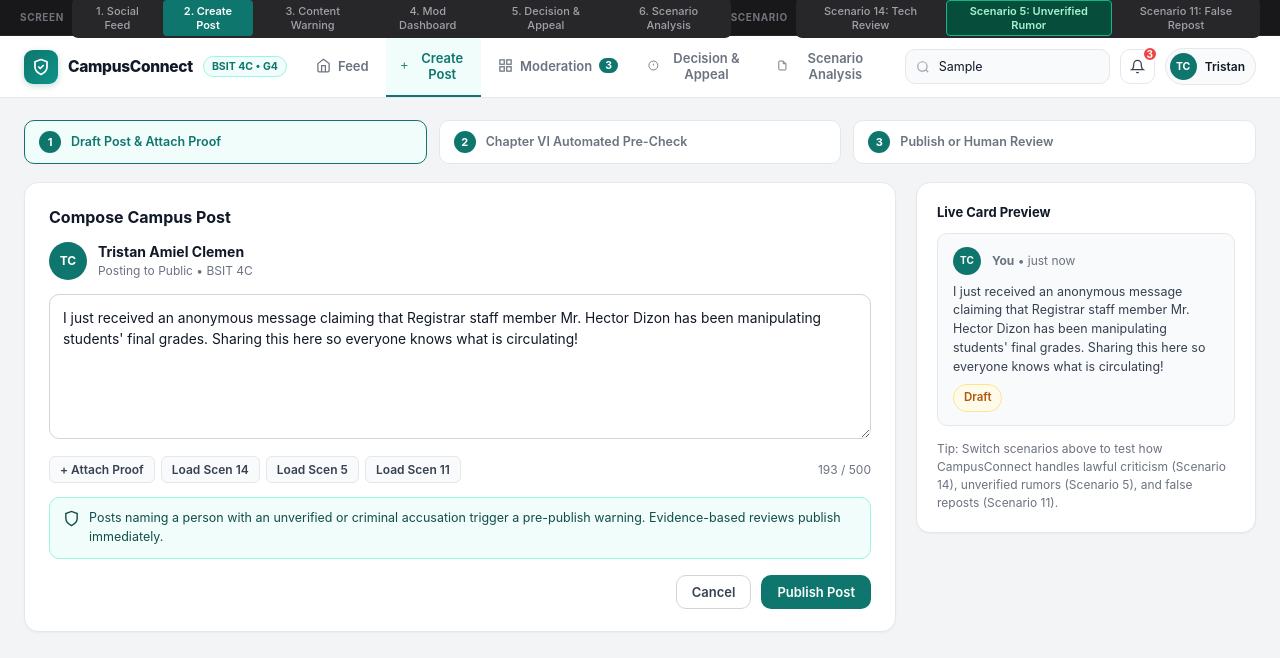
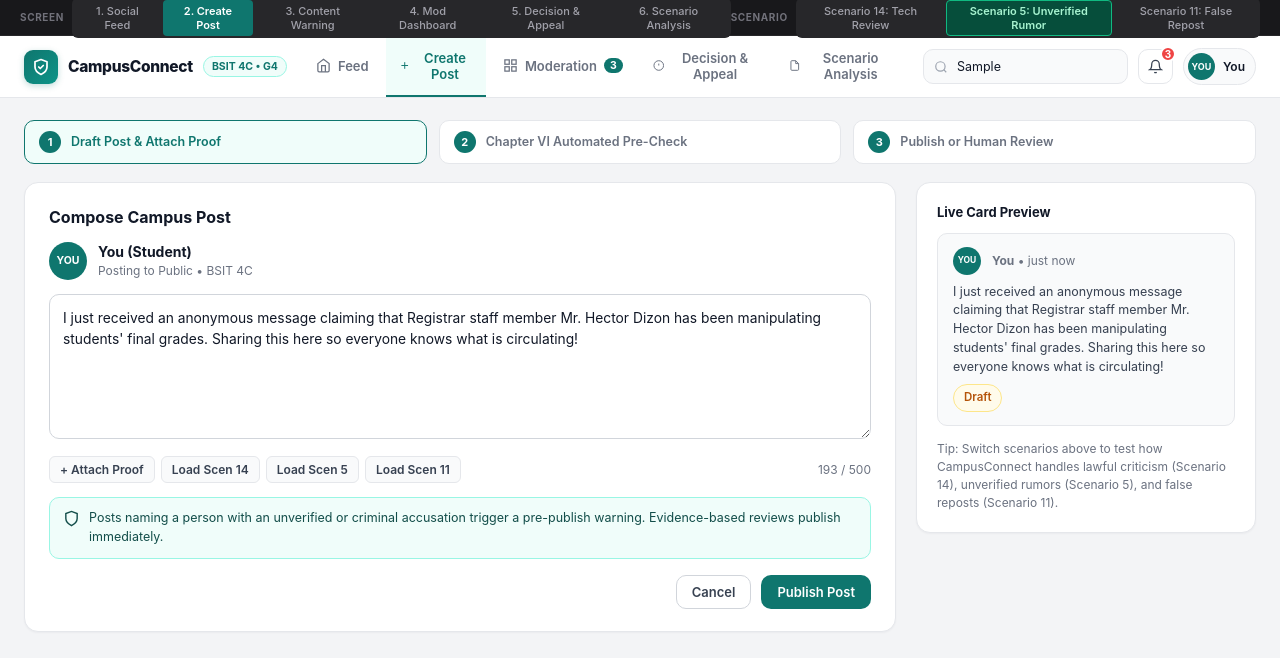
Before and after one commit to TuskClems/PITCyberCrimeAwareness, a plain HTML site: page campusconnect_prototype.html in a window 1280 px wide. Both pictures are taken after typing "Sample" into the empty fields and a click on the button "Create Post". Drawn offline with Linux system fonts and the light colour scheme.

Commit message:
Generalize logged-in profile to YOU / You (Student)

```diff
--- a/campusconnect_prototype.html
+++ b/campusconnect_prototype.html
@@ -1019,8 +1019,8 @@
         <span class="notif-counter">3</span>
       </button>
       <div class="user-chip" onclick="jumpScreen(1)">
-        <div class="user-chip-av">TC</div>
-        <span class="user-chip-name">Tristan</span>
+        <div class="user-chip-av" style="font-size:9px;">YOU</div>
+        <span class="user-chip-name">You</span>
       </div>
     </div>
   </header>
@@ -1066,7 +1066,7 @@
         <!-- Center Column: Composer + Feed Stream -->
         <div class="feed-main">
           <div class="card compose-strip">
-            <div class="avatar">TC</div>
+            <div class="avatar" style="font-size:10.5px;">YOU</div>
             <button class="compose-trigger" onclick="jumpScreen(2)">
               Share a campus concern, tech review, or discussion...
             </button>
@@ -1204,9 +1204,9 @@
         <div class="card create-card">
           <h2 style="font-size:16px; font-weight:700; margin-bottom:12px;">Compose Campus Post</h2>
           <div class="feed-author-wrap">
-            <div class="avatar">TC</div>
+            <div class="avatar" style="font-size:10.5px;">YOU</div>
             <div>
-              <div class="feed-author-name">Tristan Amiel Clemen</div>
+              <div class="feed-author-name">You (Student)</div>
               <div class="feed-author-meta">Posting to Public • BSIT 4C</div>
             </div>
           </div>
@@ -1249,7 +1249,7 @@
           <div class="widget-title">Live Card Preview</div>
           <div class="mod-quoted-post" style="margin-bottom:14px;">
             <div class="feed-author-wrap" style="margin-bottom:8px;">
-              <div class="avatar" style="width:28px; height:28px; font-size:10px;">TC</div>
+              <div class="avatar" style="width:28px; height:28px; font-size:8.5px;">YOU</div>
               <div class="feed-author-meta"><strong>You</strong> • just now</div>
             </div>
             <p id="livePreviewText" style="font-size:12.5px; color:var(--text-secondary); line-height:1.5;"></p>
```
Also changed, not shown: index.html (+6 -6 lines), 3 other files.
